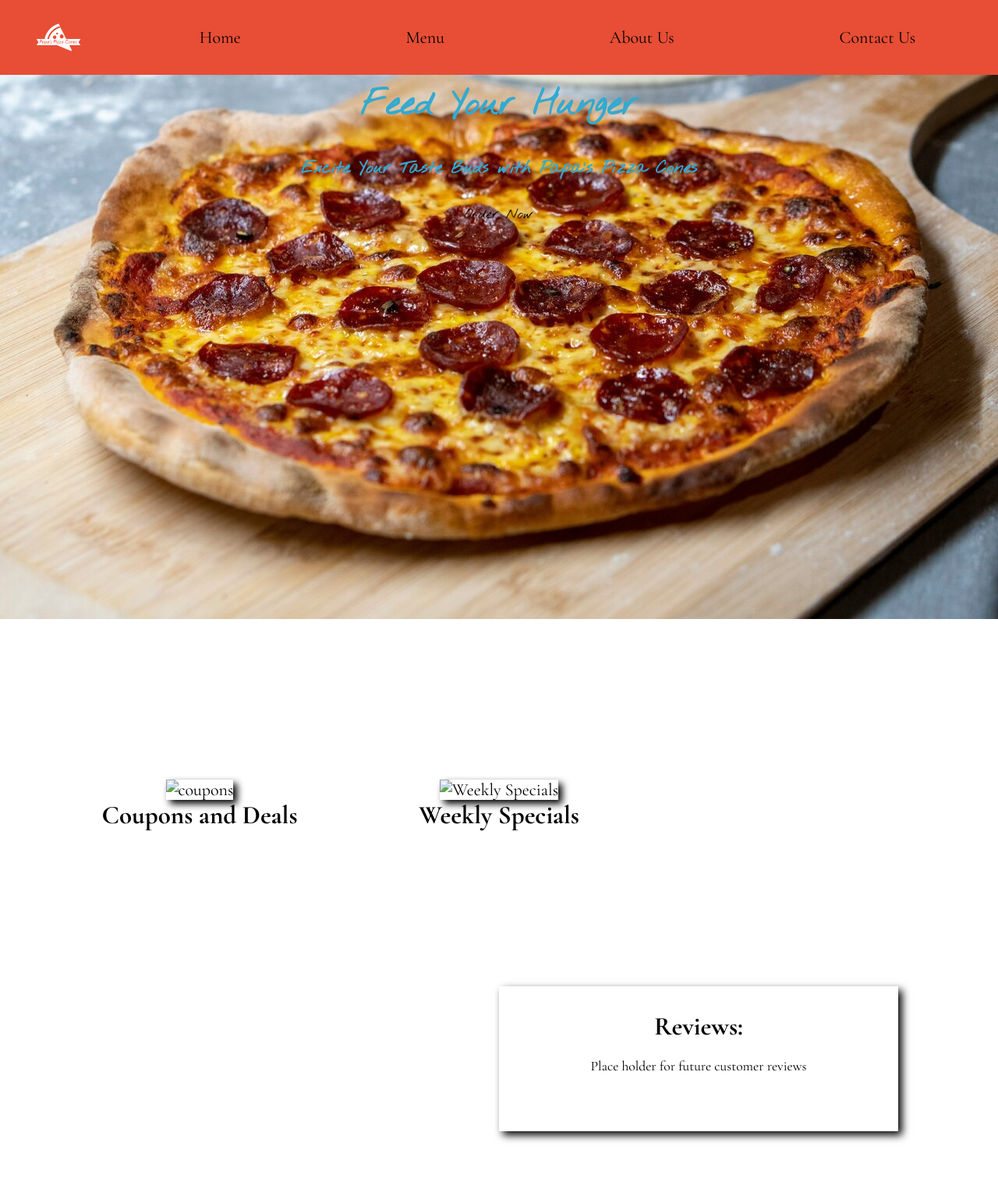
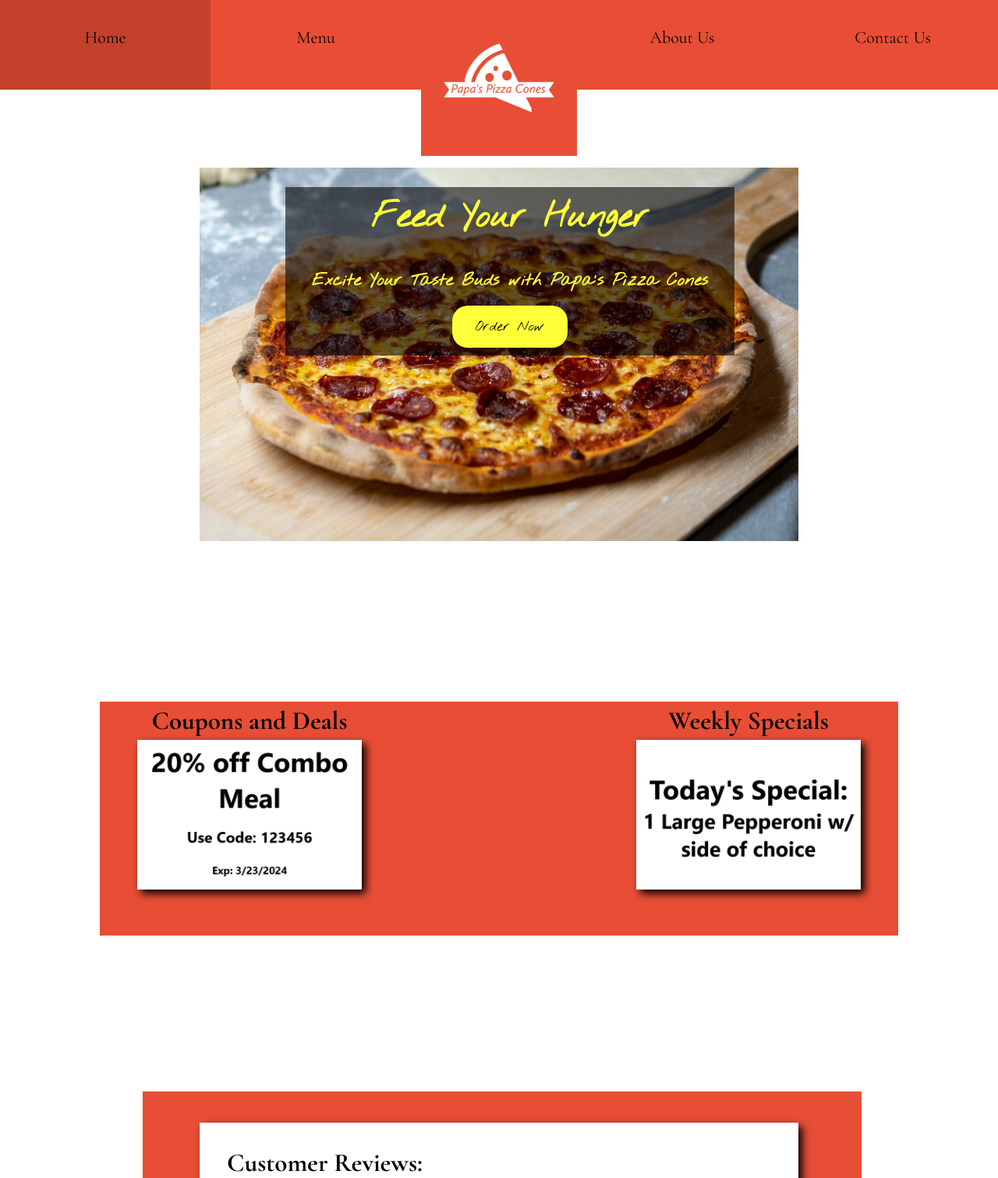
Before and after one commit to Spalmer98/wdd130, a plain HTML site: page pizzacones/index.html in a window 1280 px wide. Shown: the top 1511 px of the page at 78% size. Drawn offline with nearby package versions, Linux system fonts and the light colour scheme.

Commit message:
styled the home page for personal website

```diff
--- a/pizzacones/index.html
+++ b/pizzacones/index.html
@@ -11,14 +11,20 @@
     <body>
         <div id="content">
             <header>
+                <div class="background_header"></div>
                 <a id="logo_link" href="index.html">
                     <img class="logo" src="images/logo.jpg" alt="Papa's Pizza Cones Logo">
                 </a>
-
-                <nav>
+                <nav id="home_link">
                     <a href="index.html">Home</a>
+                </nav>
+                <nav id="menu_link">
                     <a href="menu.html">Menu</a>
+                </nav>
+                <nav id="aboutus_link">
                     <a href="aboutus.html">About Us</a>
+                </nav>
+                <nav id="contactus_link">
                     <a href="contactus.html">Contact Us</a>
                 </nav>
             </header>
@@ -38,19 +44,24 @@
             </div>
 
             <main class="home-grid">
+                <div class="background_coupons"></div>
                 <section class="coupons_deals-card">
-                    <img class="coupon-card-img" src="images/" alt="coupons">
                     <h2>Coupons and Deals</h2>
+                    <img class="coupon-card-img" src="images/coupon.png" alt="coupons">
+
                 </section>
 
                 <section class="specials-card">
-                    <img class="specials-card-img" src="images/" alt="Weekly Specials">
                     <h2>Weekly Specials</h2>
+                    <img class="specials-card-img" src="images/special.png" alt="Weekly Specials">
+
                 </section>
+                <div class="background_reviews"></div>
+                <section class="reviews">
+                    <h2>Customer Reviews:</h2>
+                    <h4>- Steve -</h4>
+                    <p>This place is wonderful. My kids love the cone shaped pizza and the prices are very affordable. I deffinetly recommend coming here and trying the signature pizza cones!</p>
 
-                <section class="reviews">
-                    <h2>Reviews:</h2>
-                    <p>Place holder for future customer reviews</p>
                 </section>
             </main>
 
--- a/pizzacones/styles/style.css
+++ b/pizzacones/styles/style.css
@@ -2,25 +2,79 @@
 @import url('https://fonts.googleapis.com/css2?family=Cormorant+Garamond:ital,wght@0,300;0,400;0,500;0,600;0,700;1,300;1,400;1,500;1,600;1,700&family=Nothing+You+Could+Do&display=swap');
 
 #content {
+    display: grid;
     max-width: 1600px;
     margin: 0 auto;
 }
 
-nav a {
+header {
+    display: grid;
+    grid-template-columns: 1fr 1fr 1fr 1fr 1fr 1fr 1fr 1fr 1fr;
+    height: 115px;
+    grid-column: 1;
+    grid-row: 1;
+}
+
+.background_header {
+    background-color: #E74E35;
+    height: 115px;
+    grid-column: 1/10;
+    grid-row: 1/2;
+    z-index: -2;
+}
+
+header a {
     text-align: center;
     color: #000000;
     text-decoration: none;
+}
+
+header nav:hover {
+    background-color: #c5402c;
+    color: #000000;
+}
+
+#home_link {
+    grid-column: 1/3;
+    grid-row: 1;
+    display: flex;
+    justify-content: space-around;
+    padding: 35px;
+}
+
+#menu_link {
+    grid-column: 3/5;
+    grid-row: 1;
+    display: flex;
+    justify-content: space-around;
+    padding: 35px;
+}
+
+#aboutus_link {
+    grid-column: 6/8;
+    grid-row: 1;
+    display: flex;
+    justify-content: space-around;
+    padding: 35px;
+}
+
+#contactus_link {
+    grid-column: 8/10;
+    grid-row: 1;
+    display: flex;
+    justify-content: space-around;
     padding: 35px;
 }
 
 #pizza-msg h1, #pizza-msg h4 {
     text-align: center;
     font-family: Nothing You Could Do, Helvetica, sans-serif;
-    color: #33AACF;
+    color: #ffff39;
 }
 
 .button-box {
     text-align: center;
+    margin-bottom: 25px;
 }
 
 .home-grid {
@@ -47,24 +101,10 @@ body {
     padding: 0;
 }
 
-header {
-    display: grid;
-    grid-template-columns: 150px auto;
-    background-color: #E74E35;
-}
-
-nav {
-    display: flex;
-    justify-content: space-around;
-}
-
-nav a:hover {
-    background-color: #33AACF;
-    color: #000000;
-}
-
 .order{
     color: #000000;
+    background-color: #ffff39;
+    border-radius: 20px;
     text-decoration: none;
     font-size: 18px;
     padding: 15px 30px;
@@ -73,7 +113,7 @@ nav a:hover {
 }
 
 .order:hover {
-    background-color: #ffff39;
+    background-color: #9e9e21;
     border-radius: 20px;
     color: #000000;
     font-family: Nothing You Could Do, Helvetica, sans-serif;
@@ -82,10 +122,12 @@ nav a:hover {
 .reviews {
     background-color: #FFFFFF;
     line-height: 1.5em;
+    height: 250px;
     padding: 35px;
-    grid-column: 6/10;
-    grid-row: 6/7;
+    grid-column: 3/9;
+    grid-row: 2;
     box-shadow: 5px 5px 10px #000000;
+    margin-top: 40px;
 }
 
 footer {
@@ -112,12 +154,16 @@ h4 {
 .reviews h2 {
     color: #000000;
     font-family: Cormorant Garamond, Helvetica, sans-serif;
+    text-align: left;
 }
 
 .reviews p {
     color: #000000;
     font-size: .8em;
     padding-bottom: 15px;
+    text-align: left;
+    margin-left: 25px;
+    margin-right: 15px;
 }
 
 footer a {
@@ -127,10 +173,6 @@ footer a {
 
 footer a:hover{
     color: #000000;
-}
-
-.logo {
-    width: 80px;
 }
 
 .icon {
@@ -152,20 +194,29 @@ footer p a:hover {
 
 .coupons_deals-card h2 {
     font-family: Cormorant Garamond, Helvetica, sans-serif;
+    margin-top: 5px;
+    margin-bottom: 5px;
 }
 
 .specials-card h2 {
     font-family: Cormorant Garamond, Helvetica, sans-serif;
+    margin-top: 5px;
+    margin-bottom: 5px;
 }
 
 h2 {
     margin: 0;
 }
 
+.logo {
+    width: 200px;
+}
+
 #logo_link {
-    padding-top: 5px;
     justify-self: center;
     align-self: center;
+    grid-column: 5/6;
+    grid-row: 1/3;
 }
 
 footer .social img {
@@ -174,24 +225,42 @@ footer .social img {
 
 .coupons_deals-card {
     margin: 200px 0;
-    grid-column: 2/4;
-    grid-row: 2/3;
+    grid-column: 2/5;
+    grid-row: 1;
+}
+
+.background_coupons {
+    background-color: #E74E35;
+    width: 100%;
+    height: 300px;
+    margin: 200px 0;
+    grid-column: 2/10;
+    grid-row: 1;
+}
+
+.background_reviews {
+    background-color: #E74E35;
+    margin-left: 55px;
+    width: 90%;
+    height: 400px;
+    grid-column: 2/10;
+    grid-row: 2;
 }
 
 .specials-card {
     margin: 200px 0;
-    grid-column: 5/7;
-    grid-row: 2/3;
+    grid-column: 7/10;
+    grid-row: 1;
 }
 
 #pizza {
     display: grid;
     grid-template-columns: 1fr 3fr 1fr;
-    margin-top: -100px;
+    margin-top: 100px;
 }
 
 #pizza-box {
-    grid-column: 1/4;
+    grid-column: 2/3;
     grid-row: 1/3;
     z-index: -1;
 }
@@ -199,11 +268,14 @@ footer .social img {
 #pizza-msg {
     grid-column: 2/3;
     grid-row: 1/2;
-    margin-top: 100px;
+    margin-top: 25px;
+    background-color: #00000094;
+    width: 75%;
+    margin-left: 110px;
 }
 
 .coupon-card-img, .specials-card-img {
-    width: 100%;
+    width: 75%;
     transition: transform .5s;
     box-shadow: 5px 5px 10px #000000;
 }
```
Also changed, not shown: pizzacones/images/coupon.png (added), pizzacones/images/special.png (added).
